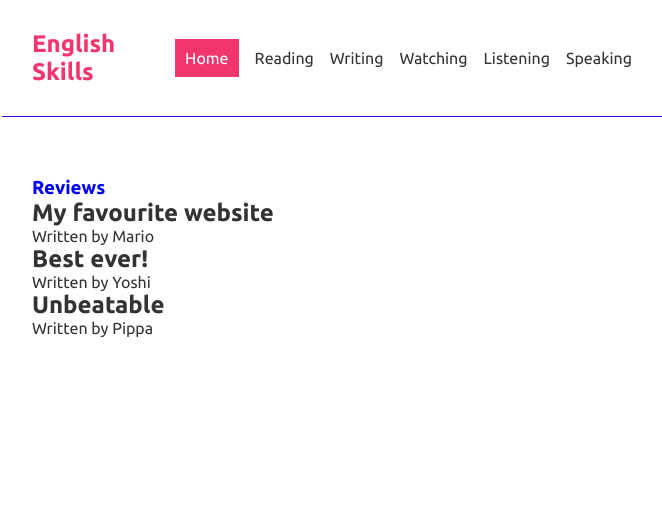
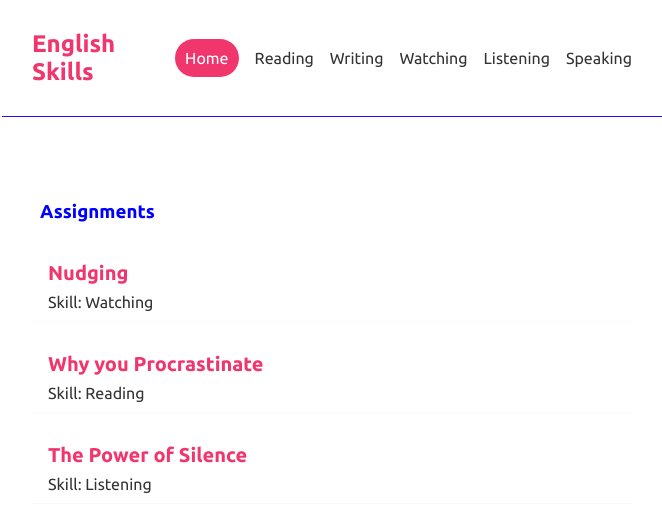
Before and after one commit to SoniaCarrilloM/TestReact, a React (Create React App) app in the folder testreact/: page / in a window 1280 px wide. Shown: the top 532 px of the page, without its empty margins (308-970 px from the left). Built offline with nearby package versions, Linux system fonts and the light colour scheme; the HTML template or start-up script is replaced by a standard one; a web font is replaced by a local one.

Commit message:
Added props and assignlist file and reading files

```diff
--- /dev/null
+++ b/testreact/src/AssignList.js
@@ -0,0 +1,25 @@
+const AssignList = (props) => {
+  const assign = props.assign;
+  const title = props.title;
+
+  return (
+    <div className="blog-list">
+      <h3
+        style={{
+          color: "blue",
+          padding: 8,
+        }}
+      >
+        {title}
+      </h3>
+      {assign.map((blog) => (
+        <div className="blog-preview" key={blog.id}>
+          <h3>{blog.title}</h3>
+          <p>Skill: {blog.skill}</p>
+        </div>
+      ))}
+    </div>
+  );
+};
+
+export default AssignList;
--- a/testreact/src/Home.js
+++ b/testreact/src/Home.js
@@ -1,18 +1,24 @@
 import { useState } from "react";
+import AssignList from "./AssignList";
 
 const Home = () => {
   const [blogs, setBlogs] = useState([
     {
-      title: "My favourite website",
+      title: "Nudging",
       body: "lorem ipsum...",
-      author: "Mario",
+      skill: "Watching",
       id: 1,
     },
-    { title: "Best ever!", body: "lorem ipsum...", author: "Yoshi", id: 2 },
     {
-      title: "Unbeatable",
+      title: "Why you Procrastinate",
       body: "lorem ipsum...",
-      author: "Pippa",
+      skill: "Reading",
+      id: 2,
+    },
+    {
+      title: "The Power of Silence",
+      body: "lorem ipsum...",
+      skill: "Listening",
       id: 3,
     },
   ]);
@@ -21,17 +27,10 @@ const Home = () => {
       <h3
         style={{
           color: "blue",
+          padding: 8,
         }}
-      >
-        Reviews
-      </h3>
-
-      {blogs.map((blog) => (
-        <div className="blog-preview" key={blog.id}>
-          <h2>{blog.title}</h2>
-          <p>Written by {blog.author}</p>
-        </div>
-      ))}
+      ></h3>
+      <AssignList assign={blogs} title="Assignments" />
     </div>
   );
 };
--- a/testreact/src/Navbar.js
+++ b/testreact/src/Navbar.js
@@ -8,13 +8,13 @@ const Navbar = () => {
           style={{
             color: "white",
             backgroundColor: "#f1356d",
-            borderRadius: "8",
+            borderRadius: "40px",
             padding: 10,
           }}
         >
           Home
         </a>
-        <a href="/">Reading</a>
+        <a href="src/reading.js">Reading</a>
         <a href="/">Writing</a>
         <a href="/">Watching</a>
         <a href="/">Listening</a>
--- a/testreact/src/index.css
+++ b/testreact/src/index.css
@@ -32,3 +32,19 @@
   margin: 40px auto;
   padding: 20px;
 }
+
+/* blog previews /list */
+
+.blog-preview {
+  padding: 10px 16px;
+  margin: 20px 0;
+  border-bottom: 1px solid #fafafa;
+}
+.blog-preview:hover {
+  box-shadow: 1px 3px 5px rgba(0, 0, 0, 0.1);
+}
+.blog-preview h3 {
+  font-size: 20px;
+  color: #f1356d;
+  margin-bottom: 8px;
+}
```
Also changed, not shown: testreact/src/reading.js (added, +12 -0 lines).
